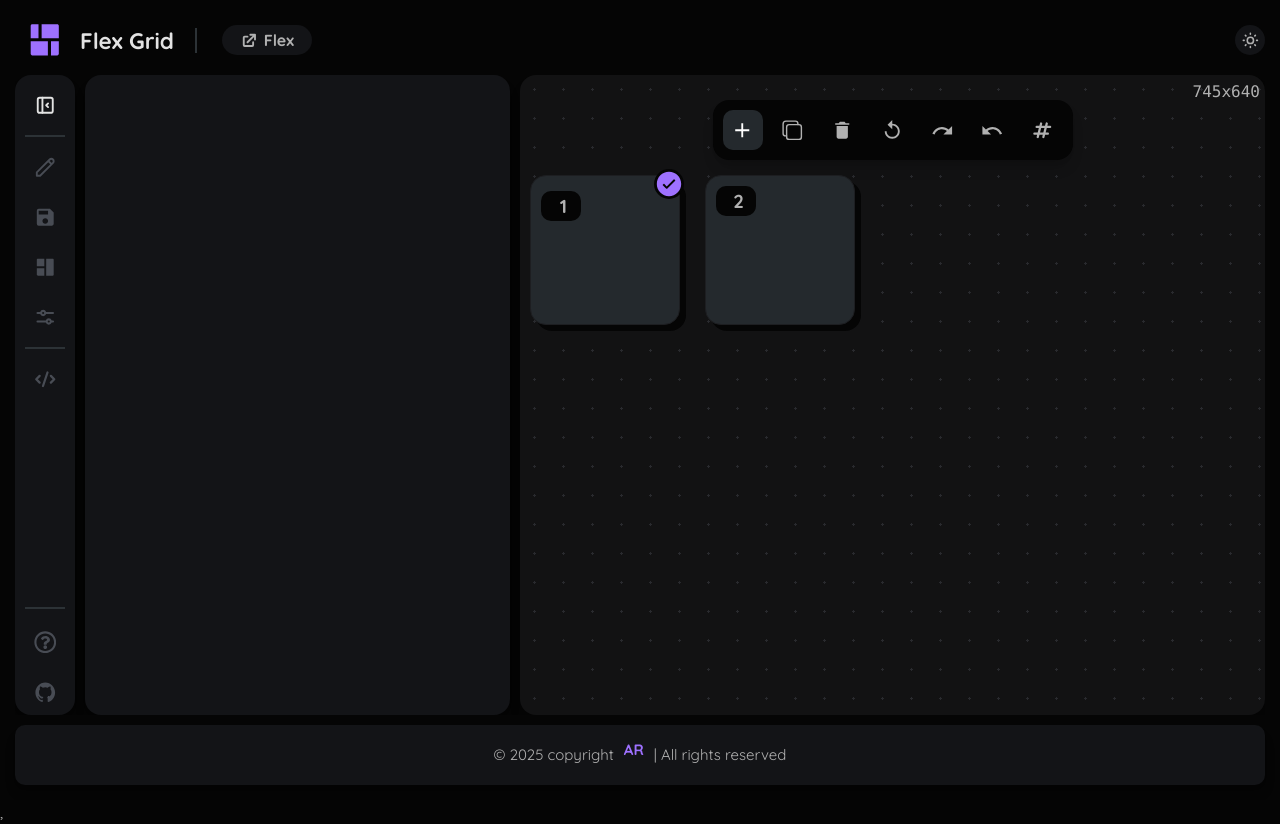
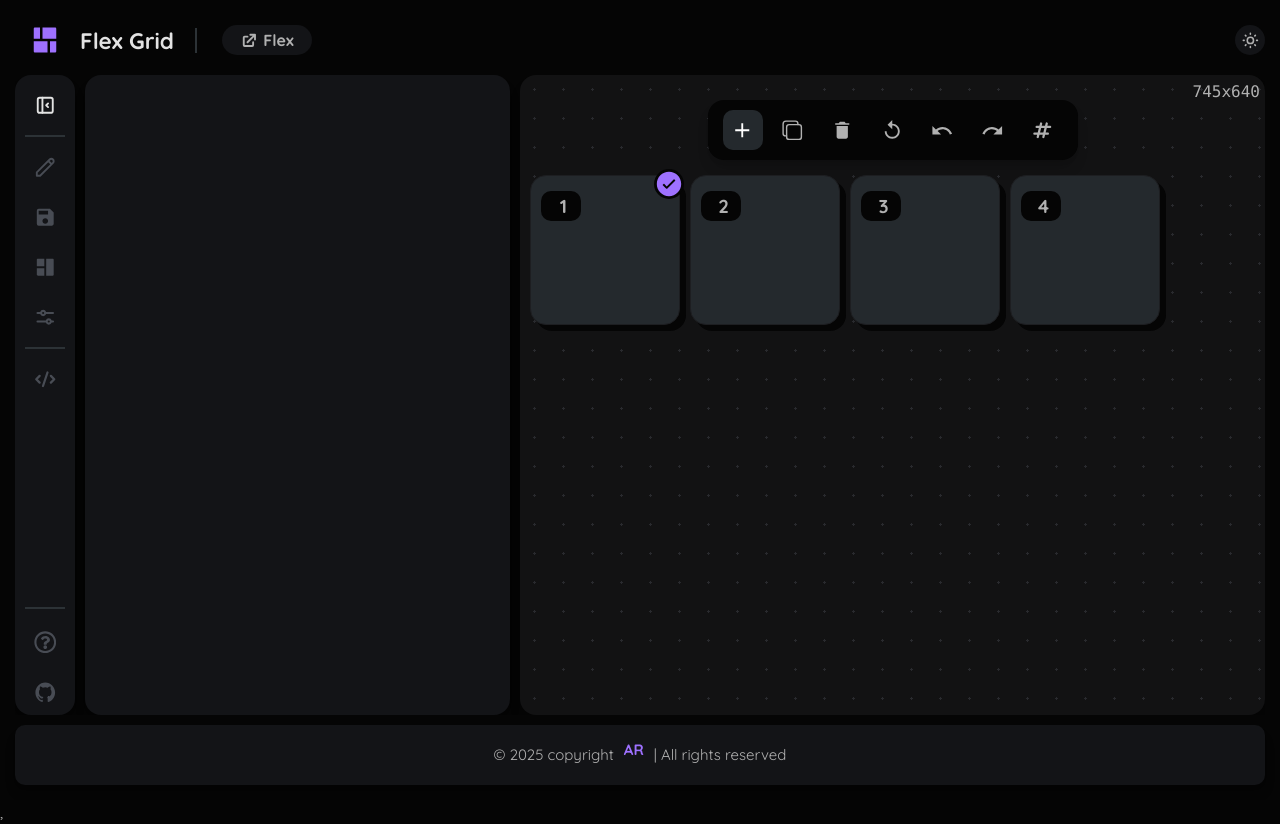
Before and after one commit to code-abdulrehman/flexgrid, a React (Vite) app: page /grid in a window 1280 px wide. Built offline with nearby package versions, Linux system fonts and the light colour scheme.

Commit message:
settgin update show item name settings

```diff
--- /dev/null
+++ b/src/components/common/hideableSidebarTabComponents/editTabComponents/itemTabComponent.jsx
@@ -0,0 +1,13 @@
+import React from "react";
+
+const ItemTabComponent = () => {
+    return (
+        <div>
+            <div>
+                <div>
+
+                </div>
+            </div>
+        </div>
+    )
+}
--- a/src/components/common/hideableSidebarTabComponents/settingsTabComponents/sizingBox.jsx
+++ b/src/components/common/hideableSidebarTabComponents/settingsTabComponents/containerSettings.jsx
@@ -7,7 +7,7 @@ import { toggleOption, setSizeShow, setResizeableOptions } from "../../../../lib
 import { TbTextResize } from "react-icons/tb";
 
 
-const SizingBox = () => {
+const ContainerSettings = () => {
   const dispatch = useDispatch();
   const resizeableOptions = useSelector((state) => state.settingsOptions.resizeableOptions);
   const sizeShow = useSelector((state) => state.settingsOptions.sizeShow);
@@ -36,7 +36,7 @@ const SizingBox = () => {
         <span className="text-secondary text-2xl flex items-center justify-start w-1/2 gap-2">
           <LuUnfoldHorizontal className="text-secondary text-4xl" />
           <p className="text-secondary font-bold text-2xl text-start uppercase text-nowrap">
-            Screen Resizeable
+            Container
           </p>
         </span>
       </div>
@@ -94,4 +94,4 @@ const SizingBox = () => {
   );
 };
 
-export default SizingBox;
+export default ContainerSettings;
--- /dev/null
+++ b/src/components/common/hideableSidebarTabComponents/settingsTabComponents/itemsSettings.jsx
@@ -0,0 +1,65 @@
+// SizingBox.js
+import React from "react";
+import { useDispatch, useSelector } from "react-redux";
+import { LuUnfoldHorizontal, LuMoveHorizontal, LuMoveVertical } from "react-icons/lu";
+import { BsTextareaResize } from "react-icons/bs";
+import { RiTextBlock } from "react-icons/ri";
+import { RiBox1Line } from "react-icons/ri";
+// Rename the imported action creator to avoid collision
+import { showItemsName as toggleShowItemsName } from "../../../../lib/store/reducers/settingsOptionsReducer/settingsOptionsReducer";
+
+const ItemsSettings = () => {
+  const dispatch = useDispatch();
+  const showItemsName = useSelector((state) => state.settingsOptions.showItemsName);
+
+  return (
+    <div className="flex flex-col items-start justify-center gap-4 custom-rounded-lg bg-content p-6 py-8">
+      {/* Header */}
+      <div className="flex items-center justify-between w-full gap-4 h-12">
+        <span className="text-secondary text-2xl flex items-center justify-start w-1/2 gap-2">
+          <RiBox1Line className="text-secondary text-4xl" />
+          <p className="text-secondary font-bold text-2xl text-start uppercase text-nowrap">
+            Items
+          </p>
+        </span>
+      </div>
+
+      <div className="bg-divider w-full h-[2px]"></div>
+
+      <div className="flex items-center justify-between w-full gap-4 h-12">
+        <span className="text-secondary text-2xl flex items-center justify-start w-1/2 gap-2">
+          <RiTextBlock className="text-secondary text-4xl" />
+          <p className="text-secondary font-bold text-xl text-center uppercase">
+            Show Name
+          </p>
+        </span>
+        <span className="flex items-center justify-end w-1/2">
+          {/* Custom Toggle */}
+          <label htmlFor="showItemsName" className="relative inline-block w-16 h-8 cursor-pointer">
+            <input
+              type="checkbox"
+              id="showItemsName"
+              className="sr-only peer"
+              checked={showItemsName}
+              onChange={() => dispatch(toggleShowItemsName(!showItemsName))}
+            />
+            {/* Toggle Track */}
+            <div className="w-full h-full rounded-full bg-gray-300
+                            peer-focus:ring-0
+                            transition-colors duration-300
+                            bg-[var(--text-secondary)]
+                            peer-checked:bg-[var(--color-primary)]">
+            </div>
+            {/* Toggle Knob */}
+            <span className="absolute left-0.5 top-0.5 h-7 w-7 inset-t-box-shadow bg-white rounded-full
+                             transition-transform duration-300
+                             peer-checked:translate-x-8">
+            </span>
+          </label>
+        </span>
+      </div>
+    </div>
+  );
+};
+
+export default ItemsSettings;
--- a/src/components/common/mainComponents/container.jsx
+++ b/src/components/common/mainComponents/container.jsx
@@ -1,28 +1,61 @@
-import React from "react";
+import React, { useState } from "react";
 import Item from "./item";
-const Container = ({display="flex", gap="10", className}) => {
-   const displayClass = display === "flex" ? "flex" : display === "grid" ? "grid" : display === "block" ? "block" : "";
+import { useDispatch, useSelector } from "react-redux";
+import { setSelectedItem } from "../../../lib/store/reducers/settingsOptionsReducer/settingsOptionsReducer";
 
-   const items = [
-      {
-         name: "Item 1",
-         icon: "🔍",
-         children: <div>Item 1</div>,
-         selected: true
-      },
-      {
-         name: "Item 2",
-         icon: "🔍",
-         children: <div>Item 2</div>
+const Container = ({ display = "flex", gap = "10", className = "" }) => {
+  const dispatch = useDispatch();
+  const totalItems = useSelector(state => state.settingsOptions.initialTotalItems) || 4;
+  const multipleSelection = useSelector(state => state.settingsOptions.multipleSelection);
+
+  // Always use an array to store selected item(s).
+  // By default, select the first item (index 0).
+  const [selectedItemState, setSelectedItemState] = useState([0]);
+
+  const handleItemClick = (index) => {
+    console.log("Item clicked:", index);
+    if (multipleSelection) {
+      // Toggle the selection of the clicked item
+      if (selectedItemState.includes(index)) {
+        const newSelected = selectedItemState.filter(i => i !== index);
+        setSelectedItemState(newSelected);
+        dispatch(setSelectedItem(newSelected));
+      } else {
+        const newSelected = [...selectedItemState, index];
+        setSelectedItemState(newSelected);
+        dispatch(setSelectedItem(newSelected));
       }
-   ]
-   return (
-   <div className={`${displayClass} gap-${gap} ${className}`}>
+    } else {
+      // In single-selection mode, we always store the selected item in an array
+      setSelectedItemState([index]);
+      dispatch(setSelectedItem(index));
+    }
+  };
+
+  const items = Array.from({ length: totalItems }, (_, index) => ({
+    name: index + 1,
+    icon: "🔍",
+  }));
+
+  const containerStyle = {
+    display: display,   // "flex", "grid", or "block"
+    gap: `${gap}px`,
+  };
+
+  return (
+    <div style={containerStyle} className={className}>
       {items.map((item, index) => (
-         <Item name={item.name} icon={item.icon} index={index} selected={item.selected} />
+        <Item
+          key={index}
+          name={item.name}
+          index={index}
+          selected={selectedItemState.includes(index)}
+          onClick={() => handleItemClick(index)}
+          icon={item.icon}
+        />
       ))}
-   </div>
-   )
+    </div>
+  );
 };
 
 export default Container;
--- a/src/components/common/mainComponents/item.jsx
+++ b/src/components/common/mainComponents/item.jsx
@@ -2,7 +2,7 @@ import React, { useState, useEffect } from "react";
 import { IoIosCheckmarkCircle } from "react-icons/io";
 import { HiPencil } from "react-icons/hi2";
 import CustomInput from "../customInput";
-
+import { useSelector } from "react-redux";
 const Item = ({
   width = 150,
   height = 150,
@@ -10,73 +10,64 @@ const Item = ({
   heightUnit = "px",
   name = "item",
   icon,
-   children,
   selected = false,
-   onClick, // Parent onClick handler (if needed)
+  onClick, // Parent onClick handler
   className,
   index = 0,
 }) => {
+  const showItemsName = useSelector((state) => state.settingsOptions.showItemsName);
   const [isEditing, setIsEditing] = useState(false);
   const [inputValue, setInputValue] = useState(index + 1);
 
-   // Save edited value and exit edit mode
   const handleBlur = () => {
-      if (inputValue.trim() === "") {
-         setInputValue(index + 1); // Revert to default if empty
+    if (inputValue.toString().trim() === "") {
+      setInputValue(index + 1);
     }
     setIsEditing(false);
   };
 
-   // Handle key press (Enter to save and exit)
   const handleKeyDown = (e) => {
     if (e.key === "Enter") {
       handleBlur();
     }
   };
 
-   // Update inputValue only when index changes
   useEffect(() => {
     setInputValue(index + 1);
-      console.log(index);
   }, [index]);
 
-   useEffect(() => {
-      console.log("Editing:", isEditing);
-   }, [isEditing]);
-
-   // Click on the container
-   const handleContainerClick = () => {
-      setIsEditing(false);
-      // Optionally call the parent's onClick
-      if (onClick) {
-         onClick();
-      }
-   };
-
-   // Click on the pencil icon to start editing
   const handleEdit = (e) => {
-      e.stopPropagation(); // Prevent the container's click event from firing
+    e.stopPropagation();
     setIsEditing(true);
-      console.log("Editing:", isEditing);
   };
 
   return (
     <div
-         className={`flex flex-col gap-2 bg-container custom-rounded-lg border border-icon bg-content item-shadow cursor-pointer p-4 hover:bg-content-hover transition-[background-color] ease-out duration-500 group/item ${className}`}
-         // onClick={handleContainerClick}
+      className={`relative flex flex-col gap-2 bg-container custom-rounded-lg border border-icon bg-content item-shadow cursor-pointer p-4 hover:bg-content-hover transition-[background-color] ease-out duration-500 group/item ${className || ''}`}
+      onClick={onClick}
       style={{
         width: `${width}${widthUnit}`,
         height: `${height}${heightUnit}`,
+        minWidth: `${width}${widthUnit}`,
+        minHeight: `${height}${heightUnit}`,
       }}
     >
-         {/* Checkmark Icon */}
+      <span className="relative">
       {selected && (
-            <span className="relative">
+        <>
+          <div className="relative"
+          onClick={(e) => {
+              e.stopPropagation();
+              console.log("Select button clicked on item", index);
+            }}>
             <IoIosCheckmarkCircle className="text-accent transition-all ease-out duration-500 text-5xl absolute -top-7 -right-6 bg-primary rounded-full" />
+          </div>
+        </>
+      )}
       </span>
-         )}
 
-         <div className="flex items-center justify-between">
+      <div className="flex items-center justify-between w-full">
+        {showItemsName && (
         <span className="flex items-center justify-between">
           {isEditing ? (
             <CustomInput
@@ -85,23 +76,26 @@ const Item = ({
               maxLength={15}
               placeholder="..."
               onChange={(e) => setInputValue(e.target.value)}
-                     onBlur={handleBlur} // Save on blur
-                     onKeyDown={handleKeyDown} // Save on Enter
-                     onClick={(e) => e.stopPropagation()} // Prevent container click
-                     autoFocus // Focus automatically when editing starts
+              onBlur={handleBlur}
+              onKeyDown={handleKeyDown}
+              onClick={(e) => e.stopPropagation()}
+              autoFocus
             />
           ) : (
             <div className="flex items-center justify-center pl-2 w-16 h-12 bg-primary rounded-2xl relative">
               <p className="text-3xl text-center font-bold">{inputValue}</p>
               <HiPencil
-                        className="absolute -top-2 -right-4 text-primary transition-[visibility] ease-in duration-200 text-3xl group-hover/item:visible invisible rounded-full p-1 bg-content-hover cursor-pointer"
+                className="absolute -top-2 -right-4 text-primary transition-[visibility] ease-in duration-200 text-3xl group-hover/item:visible invisible rounded-full p-1 bg-content-hover cursor-default scale-125"
                 onClick={handleEdit}
               />
             </div>
           )}
         </span>
+        )}
 
-            {children}
+        <div className="flex-1 ml-4">
+          {/* You can add extra content here if needed */}
+        </div>
       </div>
     </div>
   );
--- a/src/components/common/mainComponents/mainDash.jsx
+++ b/src/components/common/mainComponents/mainDash.jsx
@@ -31,14 +31,14 @@ const MainDash = () => {
             icon: <MdOutlineReplay />
         },
         {
+            id: "undo",
+            name: "undo",
+            icon: <IoMdUndo />
+        },
+        {
             id: "redo",
             name: "redo",
             icon: <IoMdRedo />
-        },
-        {
-            id: "undo",
-            name: "undo",
-            icon: <IoMdUndo />
         },
         {
             id: "grid",
@@ -50,11 +50,16 @@ const MainDash = () => {
 
    return (
       <div className="flex gap-4 my-6 w-full justify-center items-center">
-         <div className="flex items-center justify-between min-w-1/4 custom-rounded-lg bg-primary h-24 p-4 gap-4 shadow-lg transition-all duration-300 ease-in-out">
+         <div className="flex items-center justify-between w-auto  md:min-w-1/4 md:max-w-1/4 custom-rounded-lg bg-primary h-24 p-6 gap-4 shadow-lg transition-all duration-300 ease-in-out">
             {displayItems.map((item) => (
+                <>
                <div key={item.id} className={`flex items-center justify-center rounded-2xl p-2 cursor-pointer text-4xl w-16 h-16  active:bg-icon active:text-white ${selectedItem === item.id ? "bg-icon text-white" : ""}`} onClick={() => setSelectedItem(item.id)}>
                   {item.icon}
                </div>
+               {item.index === (item.index+1 %2 )&&
+                <div className="h-10 w-[2px] bg-divider inline-block mx-1"></div>
+                }
+               </>
             ))}
          </div>
       </div>
--- a/src/components/common/resizeablemain.jsx
+++ b/src/components/common/resizeablemain.jsx
@@ -100,7 +100,7 @@ const ResizableMain = ({ children, className }) => {
           height: dimensions.height,
           maxWidth: "100%",
           maxHeight: "100%",
-          minWidth: "320px",
+          minWidth: "380px",
           minHeight: "250px",
           position: "absolute",
           top: 0,
--- a/src/components/layout/header.jsx
+++ b/src/components/layout/header.jsx
@@ -37,12 +37,12 @@ const Header = () => {
                     <Link to="/">
                         <span className="flex flex-row items-center gap-2 w-full">
                             <span className="flex flex-row items-center w-[60px] justify-center">
-                                <RiLayoutMasonryFill className="text-6xl text-accent rotate-90" />
+                                <RiLayoutMasonryFill className="text-5xl text-accent rotate-90" />
                             </span>
                             <h1 className="text-4xl font-bold w-40 text-nowrap text-primary">Flex Grid</h1>
                         </span>
                     </Link>
-                    <div className="h-10 w-1 bg-divider inline-block"></div>
+                    <div className="h-10 w-[2px] bg-divider inline-block"></div>
                     <div className="flex flex-row items-center gap-2 w-full ml-4">
                         <Link to={isFlex ? "/flex#pen" : "/grid#pen"} className="w-full font-bold" onClick={toggleFlex}>
                             <span className="bg-secondary hover:text-primary px-4 py-2 bordr-2 borer-primary rounded-full w-36 h-12 capitalize flex flex-row items-center justify-center gap-2">
--- a/src/components/layout/hideableSidebar.jsx
+++ b/src/components/layout/hideableSidebar.jsx
@@ -9,7 +9,8 @@ import LayoutItem from "../common/hideableSidebarTabComponents/layoutsTabCompone
 import { FaColumns } from "react-icons/fa";
 import ThemeBox from "../common/hideableSidebarTabComponents/settingsTabComponents/themeBox";
 import SettingsBox from "../common/hideableSidebarTabComponents/settingsTabComponents/settingsBox";
-import SizingBox from "../common/hideableSidebarTabComponents/settingsTabComponents/sizingBox";
+import ContainerSettings from "../common/hideableSidebarTabComponents/settingsTabComponents/containerSettings";
+import ItemsSettings from "../common/hideableSidebarTabComponents/settingsTabComponents/itemsSettings";
 import { useSelector, useDispatch } from "react-redux";
 import { resetSettings } from "../../lib/store/reducers/settingsOptionsReducer/settingsOptionsReducer";
 
@@ -92,7 +93,8 @@ const HideableSidebar = ({ className }) => {
               <div className="flex flex-col gap-6">
                 <ThemeBox />
                 <SettingsBox />
-                <SizingBox />
+                <ContainerSettings />
+                <ItemsSettings />
               </div>
 
               <button className="bg-danger text-contrast px-4 py-2 rounded-lg w-52 font-semibold text-center mt-4 transition-all ease-out duration-500" onClick={() => dispatch(resetSettings())}>Reset All</button>
```
Also changed, not shown: src/lib/store/reducers/settingsOptionsReducer/settingsOptionsReducer.js. Lines whose indentation alone changed are shown as unchanged.
